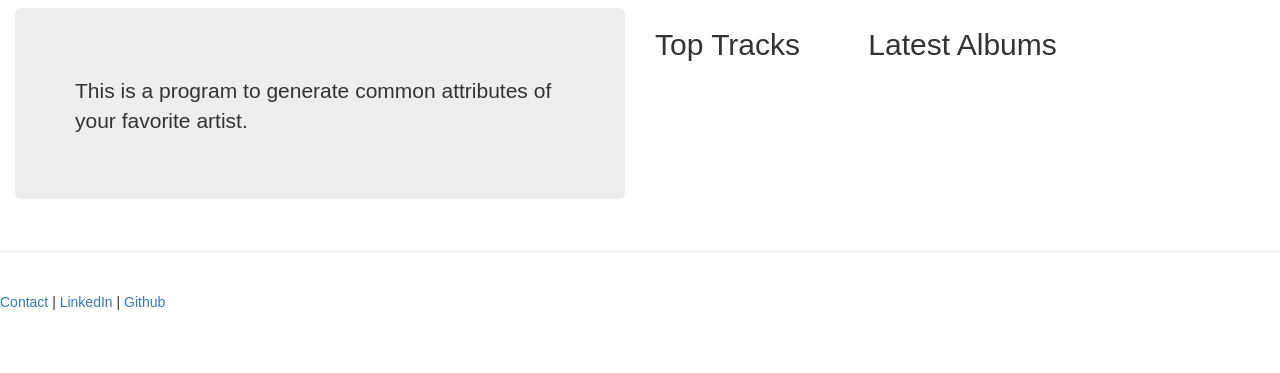
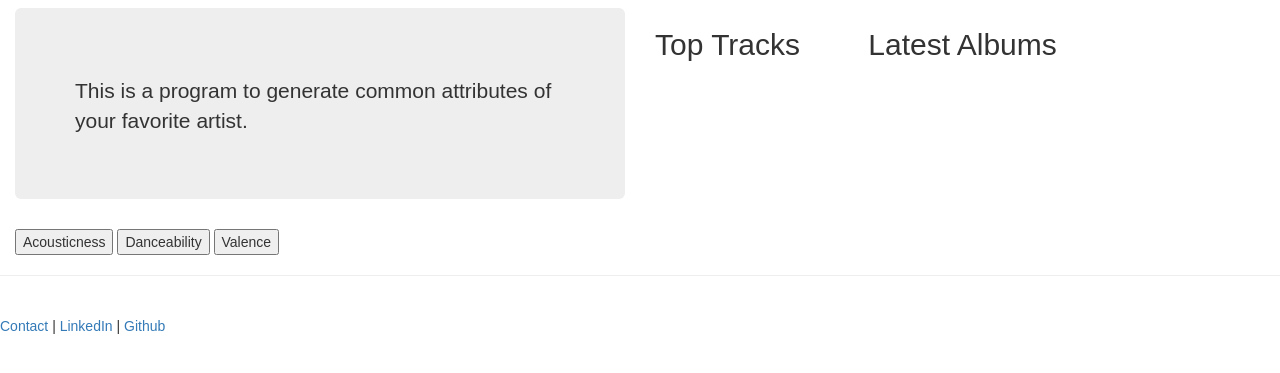
Before and after one commit to mtoriello0725/The-Artilizer, a Flask app: page /artist/display in a window 1280 px wide. Shown: the part 53-426 px from the top of the page. Run offline with Flask 2, Linux system fonts and the light colour scheme; some libraries are stand-ins or nearby versions.

Commit message:
Added highcharts buttons

```diff
--- a/templates/display.html
+++ b/templates/display.html
@@ -71,7 +71,10 @@
 
         <div class="row">
             <div class="col-lg-6">
-                <div id="boxplot"></div>
+                <div id="percentile"></div>
+                <button id="acousticness" class="attrcompare">Acousticness</button>
+                <button id="danceability" class="attrcompare">Danceability</button>
+                <button id="valence" class="attrcompare">Valence</button>
             </div>
             <div class="col-lg-6">
                 <div class="col-sm-6">
```
